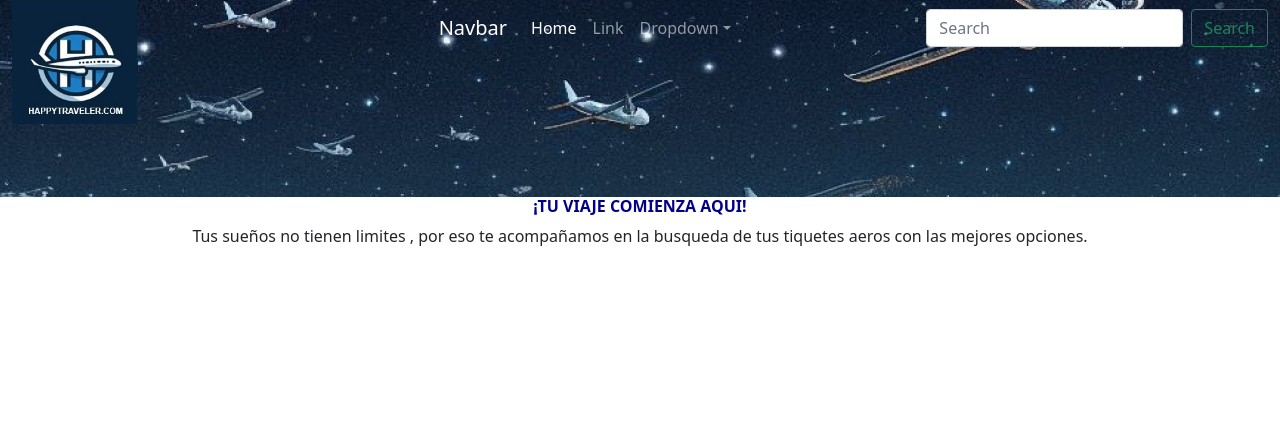
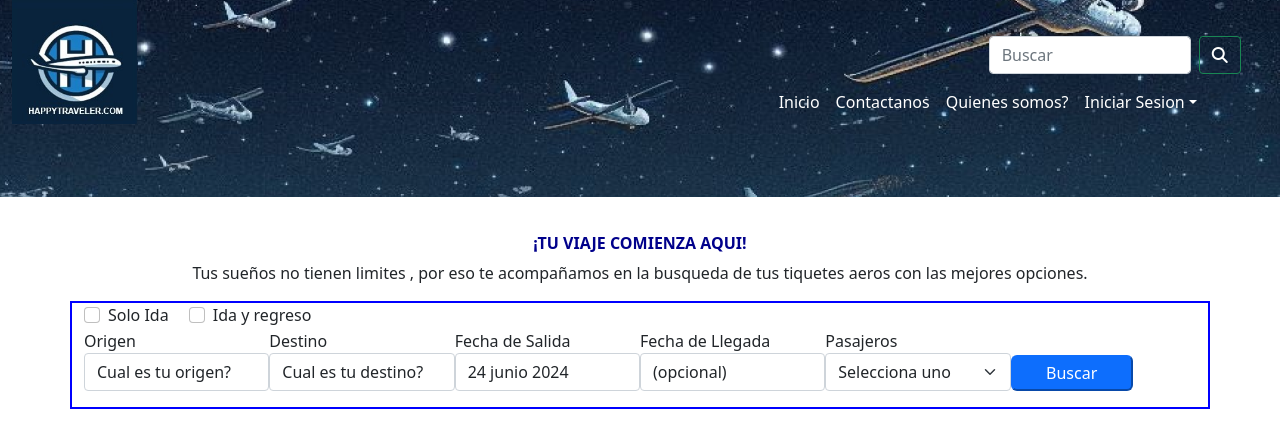
Before and after one commit to happytraveler-com/happyTraveler-com, a plain HTML site: page index.html in a window 1280 px wide. Drawn offline with nearby package versions, Linux system fonts and the light colour scheme.

Commit message:
botones update

```diff
--- a/css/style.css
+++ b/css/style.css
@@ -14,4 +14,41 @@
 .edit {
     color: darkblue;
     font-weight: bolder;
+    margin-top: 37px;
 }
+
+.form-edit {
+ display: flex;
+ flex-direction: row;
+
+}
+
+.bg-boxes{
+   background-color: rgb(255, 255, 255);
+   border:  2px solid blue;
+}
+
+.btn-edit  {
+    width: 122px;
+    height: 36px;
+    margin-top: 26px;
+    border-radius: 6px;
+}
+
+.form2-edit {
+    width: 252px;
+    margin-left: 550px;
+    margin-top: 36px;
+}
+
+.form-edit3 {
+    margin-left: 332px;
+}
+
+.linktext-edit ::first-line{
+    color: rgb(255, 255, 255);
+}
+
+.btn-edit2{
+    color: white;
+}
--- a/index.html
+++ b/index.html
@@ -28,38 +28,38 @@
                     <img src="/images/logo.jpeg" class="imgedit">
                 </div>
                 <div class="col-8">
-                    <nav class="navbar navbar-expand-sm navbar-dark" style=`
-                        background-color: $ {3: #e3f2fd;}`>
-                        <a class="navbar-brand" href="#">Navbar</a>
-                        <button class="navbar-toggler d-lg-none" type="button" data-bs-toggle="collapse"
-                            data-bs-target="#collapsibleNavId" aria-controls="collapsibleNavId" aria-expanded="false"
-                            aria-label="Toggle navigation"></button>
-                        <div class="collapse navbar-collapse" id="collapsibleNavId">
+                    <form class="d-flex form2-edit">
+                        <input class="form-control me-sm-2 " type="text" placeholder="Buscar" />
+                        <button class="btn btn-outline-success  my-2 my-sm-0" type="submit">
+                            <i class="fa-solid fa-magnifying-glass btn-edit2"></i>
+                        </button>
+                    </form>
+                    <nav class="navbar navbar-expand-sm navbar-dark ">
+                         <div class="collapse navbar-collapse  form-edit3   " id="collapsibleNavId">
                             <ul class="navbar-nav me-auto mt-2 mt-lg-0">
-                                <li class="nav-item">
-                                    <a class="nav-link active" href="#" aria-current="page">Home <span
-                                            class="visually-hidden">(current)</span></a>
+                                <li class="nav-item linktext-edit ">
+                                    <a class="nav-link   active" href="index.html">Inicio</a>
+
                                 </li>
-                                <li class="nav-item">
-                                    <a class="nav-link" href="#">Link</a>
+                                <li class="nav-item linktext-edit">
+                                    <a class="nav-link " href="#">Contactanos</a>
+
+                                </li>
+                                <li class="nav-item linktext-edit">
+                                    <a class="nav-link " href="#">Quienes somos?</a>
+
                                 </li>
                                 <li class="nav-item dropdown">
-                                    <a class="nav-link dropdown-toggle" href="#" id="dropdownId"
+                                    <a class="nav-link dropdown-toggle   " href="#" id="dropdownId"
                                         data-bs-toggle="dropdown" aria-haspopup="true"
-                                        aria-expanded="false">Dropdown</a>
+                                        aria-expanded="false" style="color: white;">Iniciar Sesion</a>
                                     <div class="dropdown-menu" aria-labelledby="dropdownId">
-                                        <a class="dropdown-item" href="#">Action 1</a>
-                                        <a class="dropdown-item" href="#">Action 2</a>
+                                        <a class="dropdown-item" href="#">Iniciar</a>
+                                        <a class="dropdown-item" href="#">Crear cuenta</a>
                                     </div>
                                 </li>
                             </ul>
-                            <form class="d-flex my-2 my-lg-0">
-                                <input class="form-control me-sm-2" type="text" placeholder="Search" />
-                                <button class="btn btn-outline-success my-2 my-sm-0" type="submit">
-                                    Search
-                                </button>
-                            </form>
-                        </div>
+                            </div>
                     </nav>
                  </div>
              </div>
@@ -70,16 +70,96 @@
                         <p>Tus sueños no tienen limites , por eso te acompañamos en la busqueda de tus tiquetes aeros
                             con las mejores opciones.
                         </p>
+            </div>
+            </div>
+            <div class="container">
+                <div class="row bg-boxes">
+                    <div class="col-12  ">
+                        <div class="form-check form-check-inline">
+                            <input id="my-input" class="form-check-input" type="checkbox" name="" value="true">
+                            <label for="my-input" class="form-check-label">Solo Ida</label>
+                            </div>
+                            <div class="form-check form-check-inline">
+                                <input id="my-input" class="form-check-input" type="checkbox" name="" value="true">
+                                <label for="my-input" class="form-check-label">Ida y regreso</label>
+                                </div>
+
+                                   <div class="form-edit">
+                                    <div class="form-group  col-2">
+                                        <label for="my-select">Origen</label>
+                                        <select id="my-select" class="form-control" name="">
+                                            <option>Cual es tu origen?</option>
+                                            <option>Bogota</option>
+                                            <option>Medellin</option>
+
+                                        </select>
+                                    </div>
+                                    <div class="form-group  col-2">
+                                        <label for="my-select">Destino</label>
+                                        <select id="my-select" class="form-control" name="">
+                                            <option>Cual es tu destino?</option>
+                                            <option>New York</option>
+                                            <option>Spain</option>
+                                            <option>Moscu</option>
+                                        </select>
+                                    </div>
+                                    <div class="form-group  col-2">
+                                        <label for="my-select">Fecha de Salida</label>
+                                           <select id="my-select" class="form-control" name="">
+                                               <option>24 junio 2024</option>
+                                             </select>
+                                       </div>
+                                       <div class="form-group  col-2">
+                                           <label for="my-select">Fecha de Llegada</label>
+                                           <select id="my-select" class="form-control" name="">
+                                               <option>(opcional)</option>
+                                           </select>
+                                       </div>
+
+
+
+                                      <div class="mb-3 col-sm-2">
+                                        <label for="" class="form-group">Pasajeros</label>
+                                        <select
+                                            class="form-select"
+                                            name=""
+                                            id=""
+                                        >
+                                            <option selected>Selecciona uno</option>
+                                            <option value="">2</option>
+                                            <option value="">3</option>
+                                            <option value="">4</option>
+                                        </select>
+                                      </div>
+
+                                       <button type="submit" class="btn-primary btn-edit"> Buscar </button>
+
+
+
+                                   </div>
+
+
+
+
+
+                            </div>
                 </div>
+
+
+
+
+
+
+
             </div>
-            <div class="row">
-                <div class="col-5">
 
-                </div>
-                <div class="col-4"></div>
-                <div class="col-3"></div>
-            </div>
+
+
     </div>
+
+
+
+
 
     <!--Fin de banner Andrew-->
 
```
